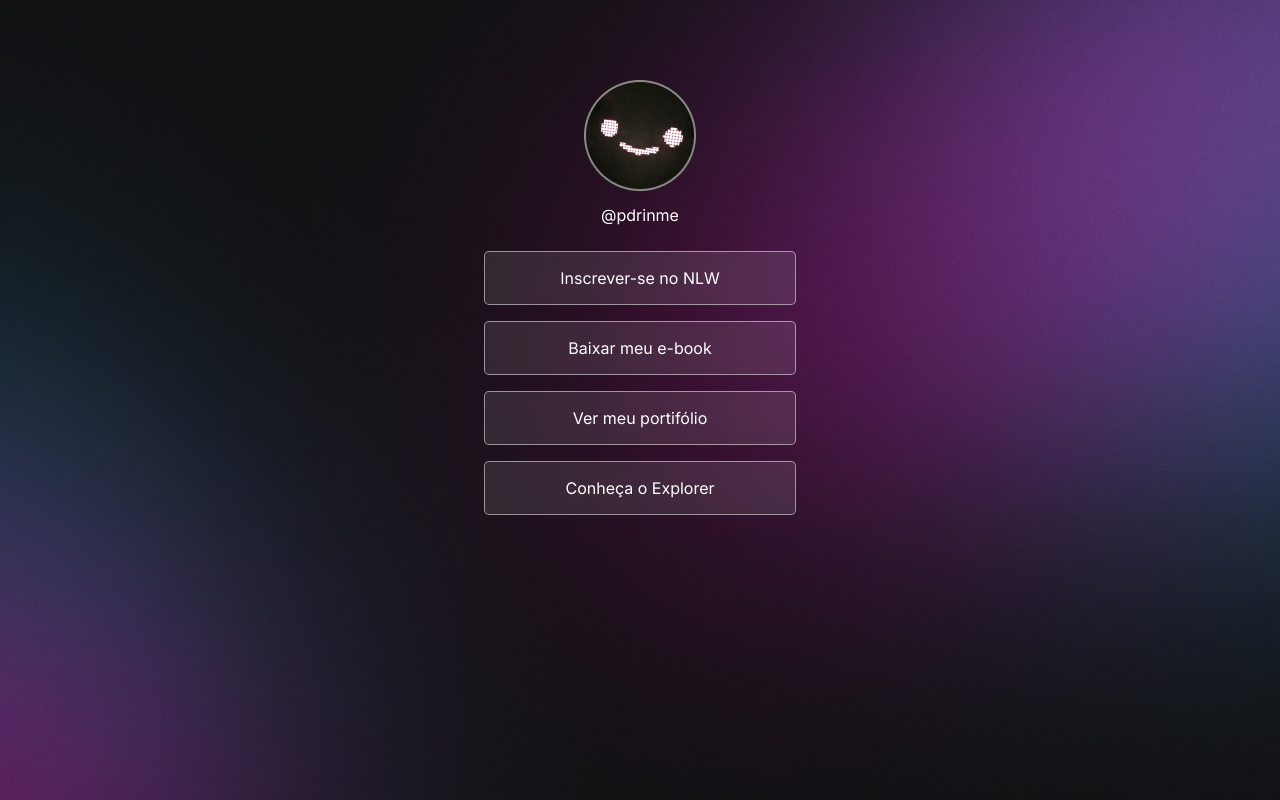
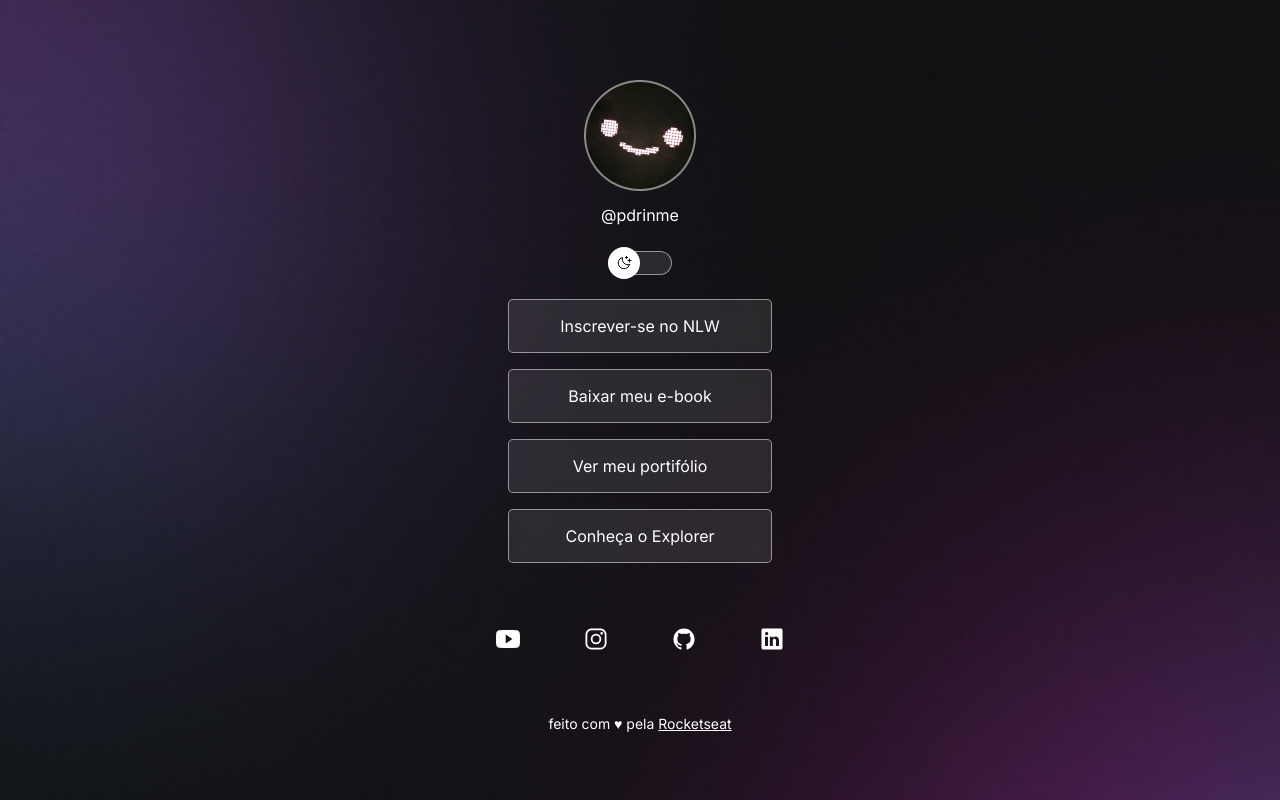
Before and after one commit to ulgks63/html, a plain HTML site: page index.html in a window 1280 px wide. Drawn offline with nearby package versions, Linux system fonts and the light colour scheme.

Commit message:
Add files via upload

```diff
--- a/index.html
+++ b/index.html
@@ -1,5 +1,5 @@
 <!DOCTYPE html>
-<html lang="en">
+<html lang="pt-br" >
 
 <link rel="preconnect" href="https://fonts.googleapis.com">
 <link rel="preconnect" href="https://fonts.gstatic.com" crossorigin>
@@ -17,6 +17,10 @@
                 <img src="/assets/avatar.png" alt="">
                 <p>@pdrinme</p>
                 </div>
+                <div id="switch">
+                    <button></button>
+                    <span></span>
+                </div>
             <ul>
                 <li>
                     <a href="#">Inscrever-se no NLW</a>
@@ -32,5 +36,24 @@
                 </li>
             </ul>
             </div>
+            <div id="socialmidia">
+                <a href="https://youtube.com/@ulgks" target="_blank">
+                    <ion-icon name="logo-youtube"></ion-icon>
+                </a>
+                <a href="https://instagram.com/pdrinme" target="_blank">
+                    <ion-icon name="logo-instagram"></ion-icon>
+                </a>
+                <a href="#" target="_blank">
+                    <ion-icon name="logo-github"></ion-icon>
+                </a>
+                <a href="#" target="_blank">
+                    <ion-icon name="logo-linkedin"></ion-icon>
+                </a>
+            </div>
+            <footer>
+                feito com ♥ pela <a href="https://www.rocketseat.com.br/">Rocketseat</a>
+            </footer>
+<script type="module" src="https://unpkg.com/ionicons@7.1.0/dist/ionicons/ionicons.esm.js"></script>
+<script nomodule src="https://unpkg.com/ionicons@7.1.0/dist/ionicons/ionicons.js"></script>
         </body>
 </html>
--- a/sytle.css
+++ b/sytle.css
@@ -4,16 +4,33 @@
     box-sizing: border-box;
 }
 
+:root{
+    --color_text: white;
+    --bg_url:url(./assets/bg-mobile.jpg);
+    --stork_color:rgba(255, 255, 255, 0.5);
+    --storkbg_color:rgba(255, 255, 255, 0.1);
+    --storkbg_color_hover:rgba(255, 255, 255, 0.2);
+    --switch_bg:url(./assets/moon-stars.svg);
+
+}
+
+.light{
+    --color_text: black;
+    --bg_url:url(./assets/bg-mobile-light.jpg);
+    --stork_color:rgba(0, 0, 0, 0.05);
+    --storkbg_color:rgba(0, 0, 0, 0.05);
+    --storkbg_color_hover:rgba(0, 0, 0, 0.2);
+    --highlight_color:rgba(0, 0, 0, 0.2);
+    --switch_bg:url(./assets/sun.svg);
+}
+
 body * {
     font-family: "Inter", sans-serif;
-    color: white;
+    color: var(--color_text);
 }
 
 body{
-    background-image: url(./assets/bg-desktop.jpg);
-    background-repeat: no-repeat;
-    background-position: top center;
-    background-size: cover;
+    background: var(--bg_url) no-repeat top center/cover;
 }
 
 #content{
@@ -38,11 +55,47 @@ body{
     margin-top: 8px;
 }
 
+#switch{
+    position: relative;
+    width: 64px;
+    margin: 0 auto;
+}
+
+#switch button {
+    width: 32px;
+    height: 32px;
+    background: white var(--switch_bg) no-repeat center;
+    border: 0;
+    left: 0;
+    border-radius: 50%;;
+
+    position: absolute;
+    top: 50%;
+    z-index: 1;
+    transform: translateY(-50%);
+}
+
+.light #switch button{
+    right: 0;
+    left: initial;
+}
+
+#switch span{
+    display: block;
+    width: 64px;
+    height: 24px;
+    background: var(--storkbg_color);
+    border: 1px solid var(--stork_color);
+    backdrop-filter: blur(4px);
+    border-radius: 9999px;
+}
+
 ul {
     list-style: none;
     display: flex;
     flex-direction: column;
     gap: 16px;
+    padding: 24px;
 }
 
 ul li a{
@@ -50,8 +103,8 @@ ul li a{
     align-items: center;
     justify-content: center;
     padding: 16px 24px;
-    background: rgba(255, 255, 255, 0.1);
-    border: 1px solid rgba(255, 255, 255, 0.5);
+    background: var(--storkbg_color);
+    border: 1px solid var(--stork_color);
     border-radius: 5px;
     backdrop-filter: blur(4px);
     text-decoration: none;
@@ -61,6 +114,34 @@ ul li a{
 }
 
 ul li a:hover{
-    background: rgba(255, 255, 255, 0.05);
-    border: 1.5px solid white;
+    background: var(--storkbg_color);
+    border: 1.5px solid var(--storkbg_color_hover);
 }
+
+#socialmidia{
+    display: flex;
+    justify-content: center;
+    gap: 32px;
+
+    padding: 24px;
+    font-size: 24px;
+}
+
+#socialmidia a{
+    display: flex;
+    align-items: center;
+    justify-content: center;
+    padding: 16px;
+    transition: 0.2s;
+    border-radius: 50%;
+}
+
+#socialmidia a:hover{
+    background: var(--storkbg_color_hover);
+
+}
+footer{
+    padding: 24px;
+    text-align: center;
+    font-size: 14px;
+}
```
